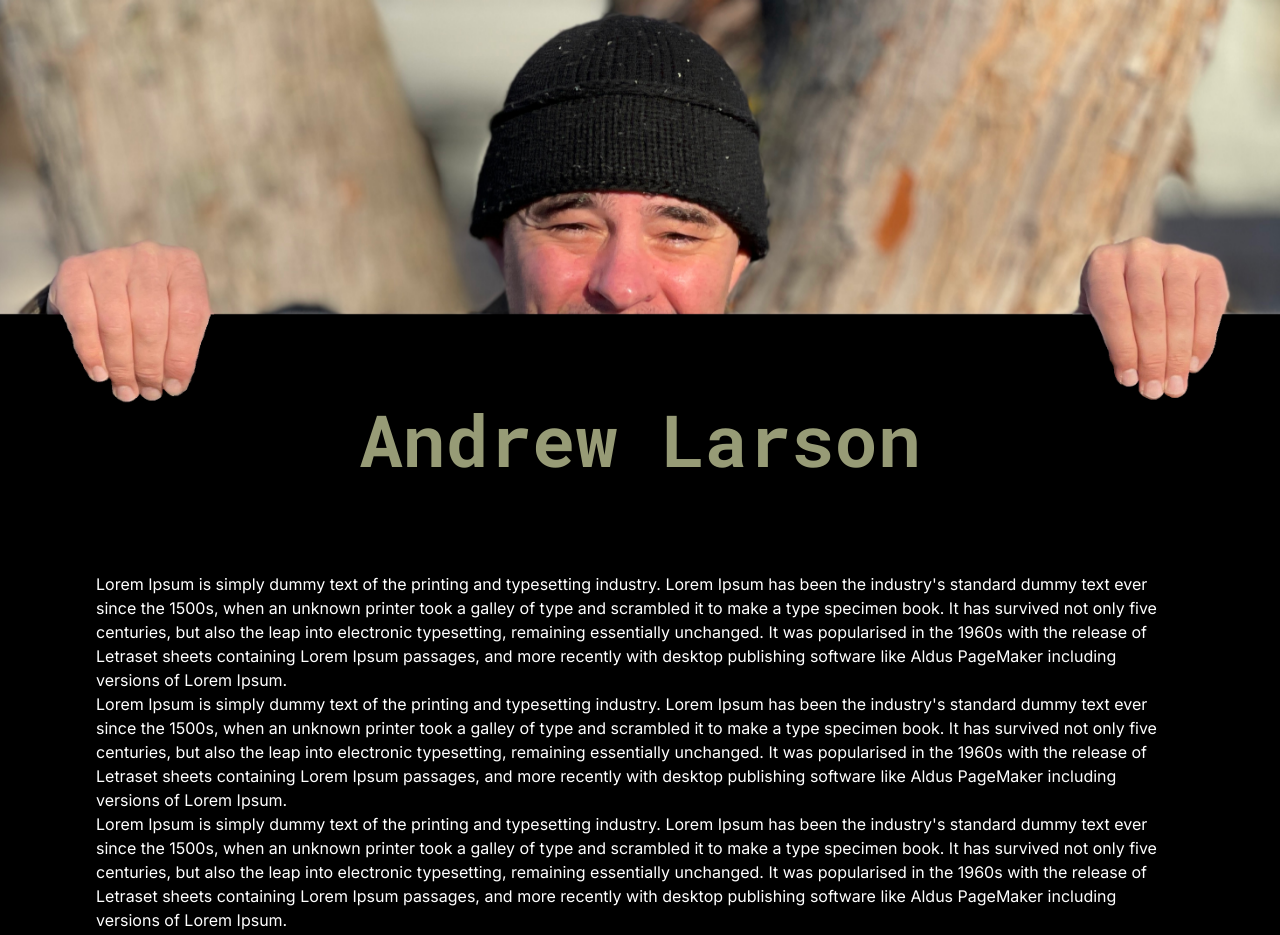
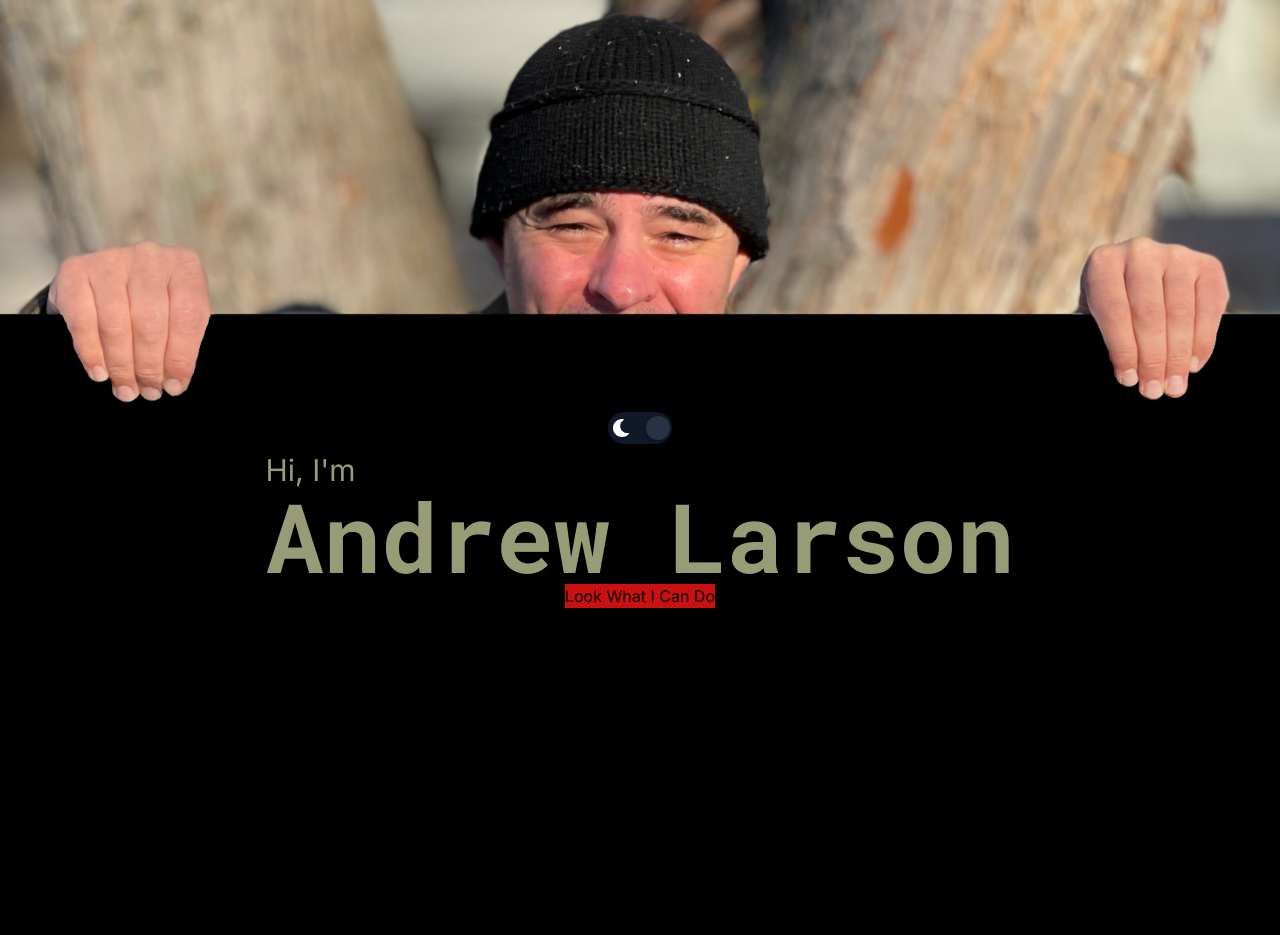
Before and after one commit to A-A-Larson/NextReact, a Next.js app in the folder nextportfolio/: page / in a window 1280 px wide. Shown: the top 935 px of the page. Built offline with nearby package versions, Linux system fonts and the light colour scheme.

Commit message:
Call to Action v1

```diff
--- a/nextportfolio/src/app/components/Content.jsx
+++ /dev/null
@@ -1,29 +0,0 @@
-"use client";
-import React from 'react';
-import { roboto_mono } from '../fonts'
-
-export default function Content() {
-    return (
-        <div
-        className='relative z-10 bg-inherit'
-        >
-            <div className='text-headercolor-light dark:text-headercolor-dark'>
-
-                <h1
-                    className='font-mono text-center text-7xl font-bold'
-                >
-                    Andrew Larson
-                </h1>
-
-            </div>
-
-            <div className='text-wrap p-24'>
-                <p>Lorem Ipsum is simply dummy text of the printing and typesetting industry. Lorem Ipsum has been the industry's standard dummy text ever since the 1500s, when an unknown printer took a galley of type and scrambled it to make a type specimen book. It has survived not only five centuries, but also the leap into electronic typesetting, remaining essentially unchanged. It was popularised in the 1960s with the release of Letraset sheets containing Lorem Ipsum passages, and more recently with desktop publishing software like Aldus PageMaker including versions of Lorem Ipsum.</p>
-                <p>Lorem Ipsum is simply dummy text of the printing and typesetting industry. Lorem Ipsum has been the industry's standard dummy text ever since the 1500s, when an unknown printer took a galley of type and scrambled it to make a type specimen book. It has survived not only five centuries, but also the leap into electronic typesetting, remaining essentially unchanged. It was popularised in the 1960s with the release of Letraset sheets containing Lorem Ipsum passages, and more recently with desktop publishing software like Aldus PageMaker including versions of Lorem Ipsum.</p>
-                <p>Lorem Ipsum is simply dummy text of the printing and typesetting industry. Lorem Ipsum has been the industry's standard dummy text ever since the 1500s, when an unknown printer took a galley of type and scrambled it to make a type specimen book. It has survived not only five centuries, but also the leap into electronic typesetting, remaining essentially unchanged. It was popularised in the 1960s with the release of Letraset sheets containing Lorem Ipsum passages, and more recently with desktop publishing software like Aldus PageMaker including versions of Lorem Ipsum.</p>
-                <p>Lorem Ipsum is simply dummy text of the printing and typesetting industry. Lorem Ipsum has been the industry's standard dummy text ever since the 1500s, when an unknown printer took a galley of type and scrambled it to make a type specimen book. It has survived not only five centuries, but also the leap into electronic typesetting, remaining essentially unchanged. It was popularised in the 1960s with the release of Letraset sheets containing Lorem Ipsum passages, and more recently with desktop publishing software like Aldus PageMaker including versions of Lorem Ipsum.</p>
-            </div>
-
-        </div>
-    )
-};
--- a/nextportfolio/src/app/components/FloatHands.jsx
+++ b/nextportfolio/src/app/components/FloatHands.jsx
@@ -7,7 +7,7 @@ export default function FloatHands() {
 
     return (
 
-            <div className='relative z-20'>
+            <div className='relative z-20 max-w-screen-xl'>
                 <Image
                     className='hidden dark:block'
                     src={HandsDark}
--- a/nextportfolio/src/app/components/Header.jsx
+++ b/nextportfolio/src/app/components/Header.jsx
@@ -1,23 +1,67 @@
 "use client";
 import React from 'react';
-import HeroImg from '../img/HeaderEdit4Resize.png';
-import Image from 'next/image';
+import ThemeToggle from './ThemeToggle'
+import { Button as BaseButton } from '@mui/base/Button';
+
 
 export default function Header() {
     return (
+        <div
+        className='relative
+                   z-10
+                   bg-inherit
+                   text-nowrap
+                   w-full
+                   flex
+                   justify-center'
+        >
 
-            <div className="fixed">
-                <Image
-                    className=''
-                    width={2930}
-                    height={924}
-                    src={HeroImg}
-                    quality={100}
-                    objectFit='cover'
-                    alt='Man with hands overlapping the top of the webpage as if he is holding onto it'
-                />
+            <div
+                className='text-headercolor-light
+                           dark:text-headercolor-dark
+                           '
+            >
+                <ThemeToggle />
+                <h1
+                    className='text-left
+                               text-base
+                               md:text-2xl
+                               lg:text-3xl'
+                >
+                    Hi, I'm
+                </h1>
+
+                <h2
+                    className='font-mono
+                               text-4xl
+                               md:text-6xl
+                               lg:text-8xl
+                               font-bold'
+                >
+                    Andrew Larson
+                </h2>
+                <div
+                className='flex
+                          justify-center'
+                >
+                    <BaseButton
+                    href='#first-section'
+                    className='bg-buttonBgLight
+                               dark:bg-buttonBgDark
+                               text-background-light
+                               dark:text-background-dark'
+                    >
+                        Look What I Can Do
+                    </BaseButton>
+                </div>
+            </div>
+            <div
+                className='h-screen'
+                id='first-section'
+            >
+
             </div>
 
-
+        </div>
     )
 };
--- /dev/null
+++ b/nextportfolio/src/app/components/Hero.jsx
@@ -0,0 +1,23 @@
+"use client";
+import React from 'react';
+import HeroImg from '../img/HeaderEdit4Resize.png';
+import Image from 'next/image';
+
+export default function Hero() {
+    return (
+
+            <div className="fixed max-w-screen-xl">
+                <Image
+                    className=''
+                    width={2930}
+                    height={924}
+                    src={HeroImg}
+                    quality={100}
+                    objectFit='cover'
+                    alt='Man with hands overlapping the top of the webpage as if he is holding onto it'
+                />
+            </div>
+
+
+    )
+};
--- a/nextportfolio/src/app/components/ThemeToggle.jsx
+++ b/nextportfolio/src/app/components/ThemeToggle.jsx
@@ -22,7 +22,7 @@ const ThemeToggle = () => {
     }, [darkMode])
 
     return (
-        <div className=''>
+        <div className='py-2 flex justify-center'>
             <div
                 className='relative z-60 w-16 h-8 flex items-center dark:bg-gray-900 bg-teal-500
                 cursor-pointer rounded-full p-1'
--- a/nextportfolio/src/app/globals.css
+++ b/nextportfolio/src/app/globals.css
@@ -5,13 +5,19 @@
 :root {
   --background-light-rgb: rgb(255, 255, 255);
   --background-dark-rgb: rgb(0, 0, 0);
-  --textclr-light-rgb: rgb(0, 0, 0);
-  --textclr-dark-rgb: rgb(255, 255, 255);
+  --textcolor-light-rgb: rgb(0, 0, 0);
+  --textcolor-dark-rgb: rgb(255, 255, 255);
   --headercolor-light-rgb: rgb(51, 59, 165);
   --headercolor-dark-rgb: rgb(151, 155, 118);
+  --buttonColorLight: rgb(23, 68, 182);
+  --buttonColorDark: rgb(204, 16, 16);
 }
 
 @media (prefers-color-scheme: dark) {
   :root {
   }
 }
+
+html {
+  scroll-behavior: smooth;
+}
--- a/nextportfolio/src/app/page.jsx
+++ b/nextportfolio/src/app/page.jsx
@@ -1,16 +1,14 @@
-import ThemeToggle from './components/ThemeToggle'
+import Hero from './components/Hero';
 import Header from './components/Header';
-import Content from './components/Content';
 import FloatHands from './components/FloatHands';
 
 export default function Home() {
   return (
     <main className="bg-background-light text-textclr-light flex min-h-screen flex-col items-center justify-between
     dark:bg-background-dark dark:text-textclr-dark">
+      <Hero />
+      <FloatHands />
       <Header />
-      <FloatHands />
-      <Content />
-      <ThemeToggle />
     </main>
   )
 }
--- a/nextportfolio/tailwind.config.js
+++ b/nextportfolio/tailwind.config.js
@@ -13,10 +13,12 @@ module.exports = {
         'medium': '#293245',
         'background-light': 'var(--background-light-rgb)',
         'background-dark': 'var(--background-dark-rgb)',
-        'textclr-light': 'var(--textclr-light-rgb)',
-        'textclr-dark': 'var(--textclr-dark-rgb)',
+        'textclr-light': 'var(--textcolor-light-rgb)',
+        'textclr-dark': 'var(--textcolor-dark-rgb)',
         'headercolor-light': 'var(--headercolor-light-rgb)',
         'headercolor-dark': 'var(--headercolor-dark-rgb)',
+        'buttonBgLight': 'var(--buttonColorLight)',
+        'buttonBgDark': 'var(--buttonColorDark)',
       },
       fontFamily: {
         sans: ['var(--font-inter)'],
```
Also changed, not shown: 1 other file (tests, documents, lock files or other folders).
